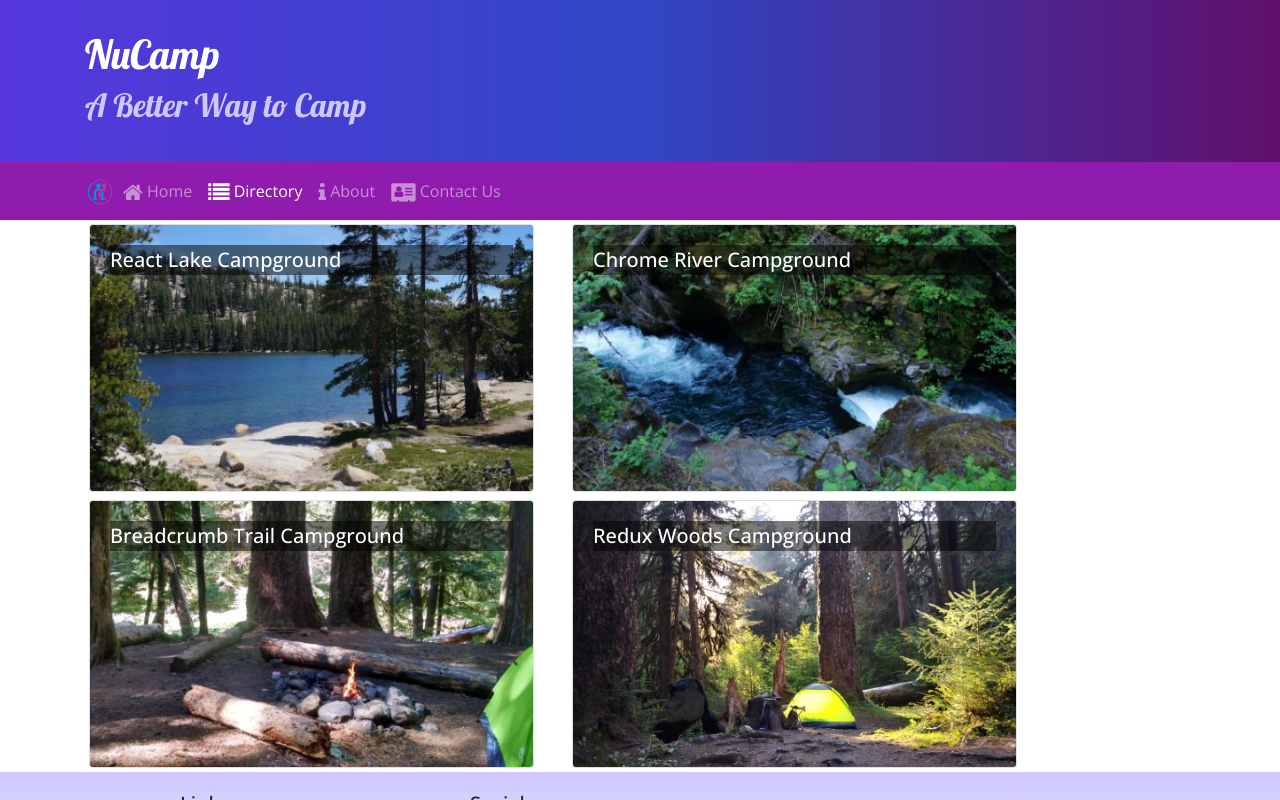
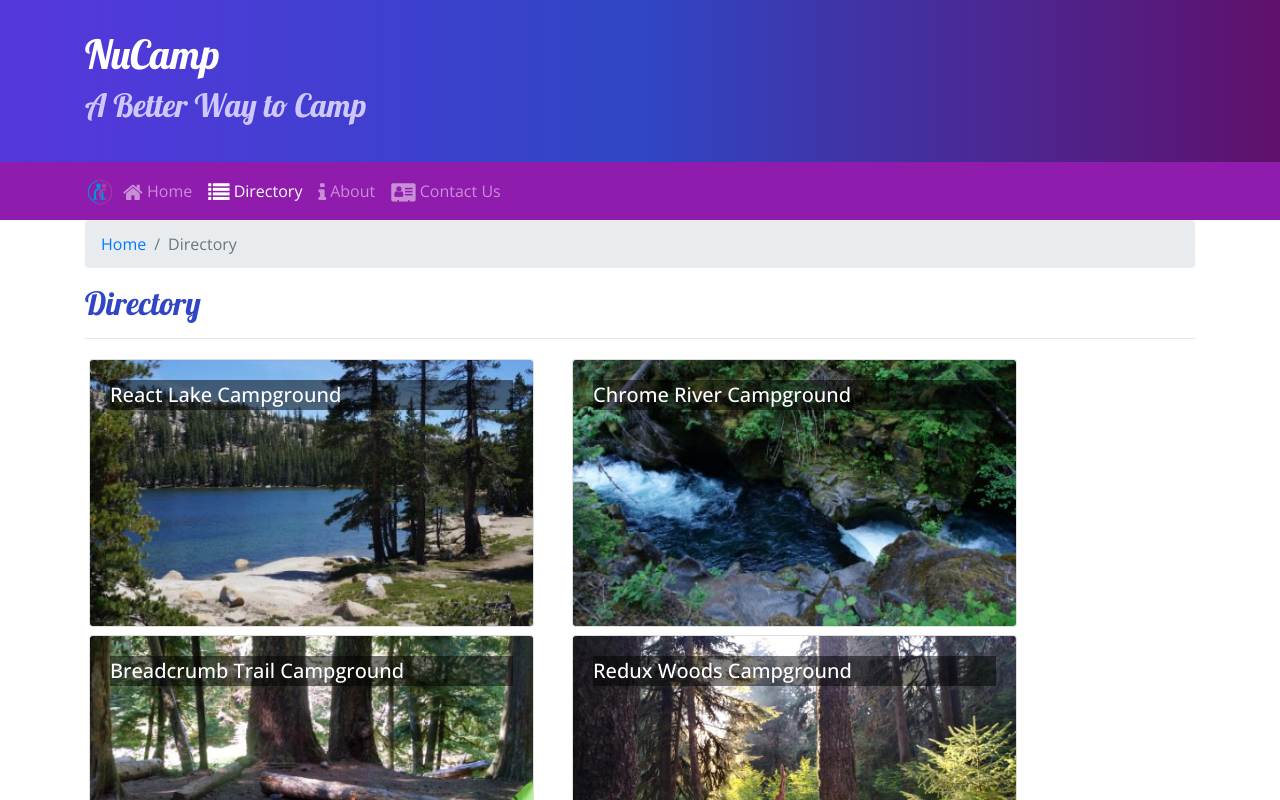
Before and after one commit to Shamus1977/reactNuCampsite, a React (Create React App) app: page /directory in a window 1280 px wide. Shown: the top 800 px of the page. Built offline with nearby package versions, Linux system fonts and the light colour scheme.

Commit message:
added breadcrumbs

```diff
--- a/src/components/CampsiteInfoComponent.js
+++ b/src/components/CampsiteInfoComponent.js
@@ -1,6 +1,7 @@
 
 import React from 'react';
-import {Card, CardImg, CardText, CardBody, CardTitle} from 'reactstrap';
+import {Card, CardImg, CardText, CardBody, CardTitle, Breadcrumb, BreadcrumbItem} from 'reactstrap';
+import { Link } from 'react-router-dom';
 
 
    function RenderCampsite({campsite}){
@@ -9,7 +10,6 @@
                 <Card>
                     <CardImg top src={campsite.image} alt={campsite.name} />
                     <CardBody>
-                    <CardTitle>{campsite.name}</CardTitle>
                         <CardText>{campsite.description}</CardText>
                     </CardBody>
                 </Card>
@@ -40,9 +40,19 @@
         if(props.campsite){
             return (
                 <div className='container'>
+                    <div className="row">
+                        <div className="col">
+                            <Breadcrumb>
+                                <BreadcrumbItem><Link to='/directory' >Directory</Link></BreadcrumbItem>
+                                <BreadcrumbItem active>{props.campsite.name}</BreadcrumbItem>
+                            </Breadcrumb>
+                            <h2>{props.campsite.name}</h2>
+                            <hr />
+                        </div>
+                    </div>
                     <div className='row'>
-                    <RenderCampsite campsite ={props.campsite} />
-                    <RenderComments comments = {props.campsite.comments} />
+                        <RenderCampsite campsite ={props.campsite} />
+                        <RenderComments comments = {props.comments} />
                     </div>
                 </div>
             );
--- a/src/components/ContactComponent.js
+++ b/src/components/ContactComponent.js
@@ -1,15 +1,20 @@
 import React from 'react';
+import {Breadcrumb, BreadcrumbItem} from 'reactstrap';
+import { Link } from 'react-router-dom';
 
 function Contact(props){
     return (
         <div className="container">
             <div className="row">
                 <div className="col">
+                    <Breadcrumb>
+                        <BreadcrumbItem><Link to='/home' >Home</Link></BreadcrumbItem>
+                        <BreadcrumbItem active>Contact Us</BreadcrumbItem>
+                    </Breadcrumb>
                     <h2>Contact Us</h2>
                     <hr />
                 </div>
             </div>
-
             <div className="row row-content align-items-center">
                 <div className="col-sm-4">
                     <h5>Our Address</h5>
--- a/src/components/DirectoryComponent.js
+++ b/src/components/DirectoryComponent.js
@@ -1,14 +1,17 @@
 import React  from 'react';
-import {Card, CardImg, CardImgOverlay, CardTitle} from 'reactstrap';
+import {Card, CardImg, CardImgOverlay, CardTitle, Breadcrumb, BreadcrumbItem} from 'reactstrap';
+import { Link } from 'react-router-dom';
 
 
     function RenderDirectoryItem({campsite}) {
       return (
         <Card>
-            <CardImg src={campsite.image} alt={campsite.name} />
-            <CardImgOverlay>
-                <CardTitle>{campsite.name}</CardTitle>
-            </CardImgOverlay>
+            <Link to={`/directory/${campsite.id}`}>
+                <CardImg src={campsite.image} alt={campsite.name} />
+                <CardImgOverlay>
+                    <CardTitle>{campsite.name}</CardTitle>
+                </CardImgOverlay>
+            </Link>
         </Card>
       );
     }
@@ -26,6 +29,16 @@
         return (
             <div className='container'>
                 <div className='row'>
+                    <div className='col'>
+                        <Breadcrumb>
+                            <BreadcrumbItem><Link to='/home'>Home</Link></BreadcrumbItem>
+                            <BreadcrumbItem active >Directory</BreadcrumbItem>
+                        </Breadcrumb>
+                        <h2>Directory</h2>
+                        <hr />
+                    </div>
+                </div>
+                <div className='row'>
                     { directory }
                 </div>
 
--- a/src/components/MainComponent.js
+++ b/src/components/MainComponent.js
@@ -4,6 +4,7 @@
 import Footer from './FooterComponent';
 import Home from './HomeComponent';
 import Contact from './ContactComponent';
+import CampsiteInfo from './CampsiteInfoComponent';
 import { Switch, Route, Redirect } from 'react-router-dom';
 import {CAMPSITES} from '../shared/campsites';
 import {COMMENTS} from '../shared/comments';
@@ -33,12 +34,22 @@
       );
     }
 
+    const CampsiteWithId = ({match}) =>{
+        return (
+          <CampsiteInfo
+            campsite={this.state.campsites.filter(campsite => campsite.id === +match.params.campsiteId)[0]}
+            comments={this.state.comments.filter(comment=>comment.id === +match.params.campsiteId)}
+          />
+        );
+    }
+
     return(
       <div>
         <Header />
         <Switch>
           <Route path='/home' component={ HomePage } />
           <Route exact path='/directory' render={ () => <Directory campsites={this.state.campsites} /> } />
+          <Route path='/directory/:campsiteId' component={CampsiteWithId} />
           <Route exact path='/contactus' component={ Contact } />
           <Redirect to='/home' />
         </Switch>
```
Lines whose indentation alone changed are shown as unchanged.
